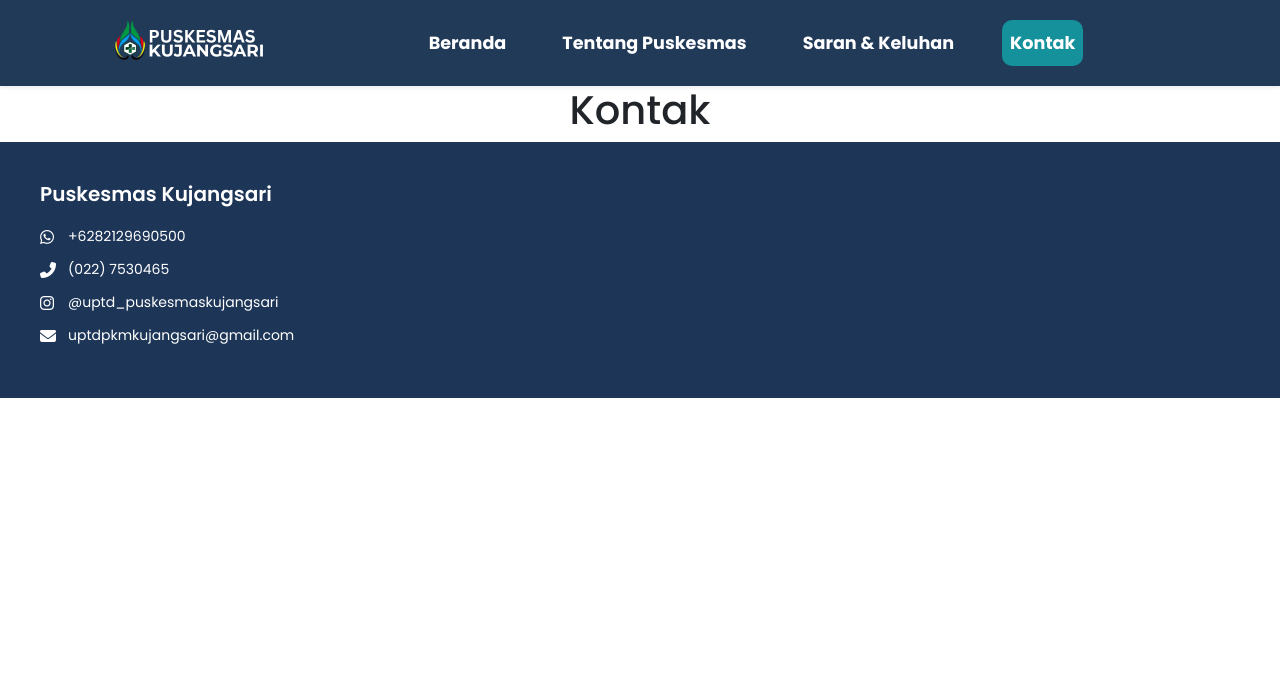
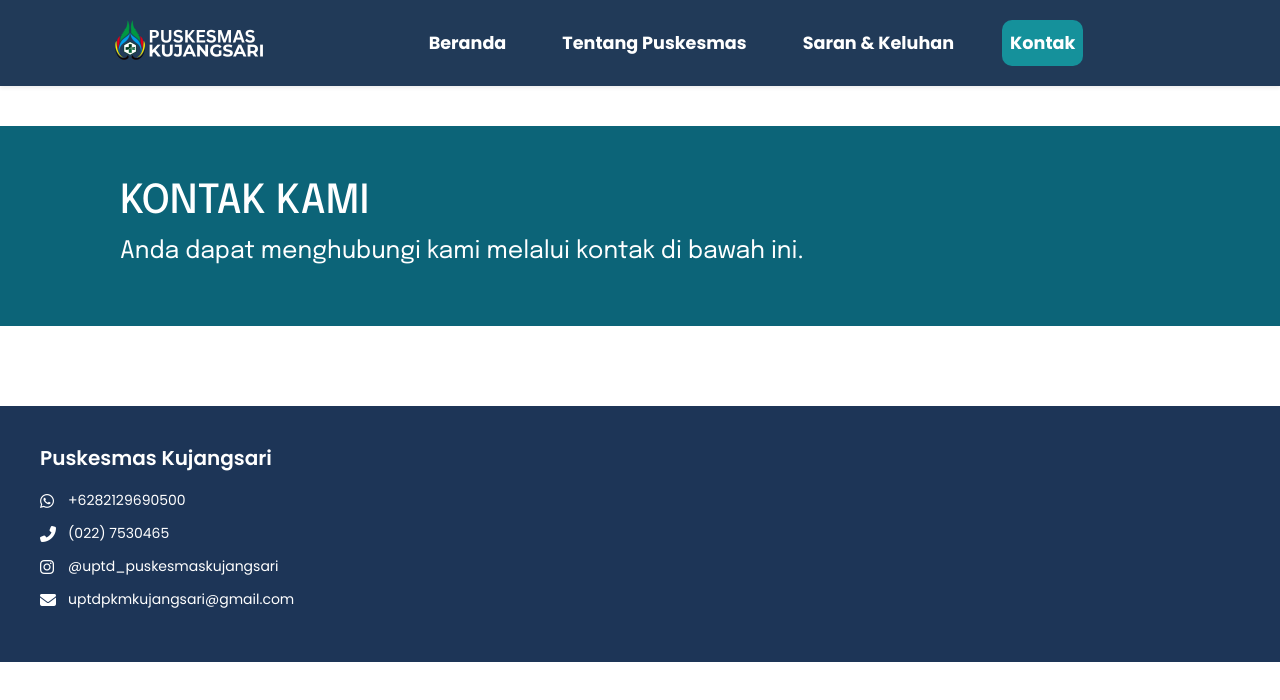
Before and after one commit to Yusufalfaa/puskesmas_kujangsari_react, a React (Create React App) app: page /kontak in a window 1280 px wide. Shown: the top 700 px of the page. Built offline with nearby package versions, Linux system fonts and the light colour scheme.

Commit message:
Initial Kontak

```diff
--- a/src/App.js
+++ b/src/App.js
@@ -7,6 +7,7 @@
 import Beranda from './pages/Beranda/Beranda';
 import SaranKeluhan from './pages/sarankeluhan/SaranKeluhan';
 import TentangPuskesmas from './pages/TentangPuskesmas/TentangPuskesmas';
+import Kontak from './pages/Kontak/Kontak';
 
 
 function App() {
@@ -17,7 +18,7 @@
         <Route path="/" element={<Beranda />} />
         <Route path="/tentangPuskesmas" element={<TentangPuskesmas />} />
         <Route path="/saranKeluhan" element={<SaranKeluhan />} />
-        <Route path="/kontak" element={<h1>Kontak</h1>} />
+        <Route path="/kontak" element={<Kontak />} />
         <Route path="/layanan/:id" element={<h1>Layanan Detail</h1>} />
       </Routes>
       <Footer />
--- /dev/null
+++ b/src/pages/Kontak/Kontak.css
@@ -0,0 +1,24 @@
+/* Banner */
+.banner {
+    background-color: #0C6478;
+    height: 200px;
+    margin: 40px 0;
+    padding: 0px 120px;
+    color: white;
+    text-align: center;
+    display: flex;
+    flex-direction: column;
+    justify-content: center;
+    text-align: left;
+}
+
+.banner h1 {
+    font-size: 40px;
+    margin-top: 12px;
+    font-family: 'Epilogue', sans-serif;
+}
+
+.banner p {
+    font-size: 24px;
+    font-family: 'Epilogue', sans-serif;
+}
--- /dev/null
+++ b/src/pages/Kontak/Kontak.jsx
@@ -0,0 +1,18 @@
+import React from 'react';
+import './Kontak.css';
+
+const Kontak = () => {
+  return (
+    <div>
+      <div className="banner">
+        <h1>KONTAK KAMI</h1>
+        <p>Anda dapat menghubungi kami melalui kontak di bawah ini.</p>
+      </div>
+
+      <div className="content">
+      </div>
+    </div>
+  );
+};
+
+export default Kontak;
--- a/src/pages/TentangPuskesmas/TentangPuskesmas.css
+++ b/src/pages/TentangPuskesmas/TentangPuskesmas.css
@@ -14,7 +14,7 @@
 
 .banner h1 {
     font-size: 40px;
-    margin: 0;
+    margin-top: 12px;
     font-family: 'Epilogue', sans-serif;
 }
 
--- a/src/pages/sarankeluhan/SaranKeluhan.css
+++ b/src/pages/sarankeluhan/SaranKeluhan.css
@@ -14,7 +14,7 @@
 
   .banner h1 {
     font-size: 40px;
-    margin: 0;
+    margin-top: 12px;
     font-family: 'Epilogue', sans-serif;
   }
 
```
